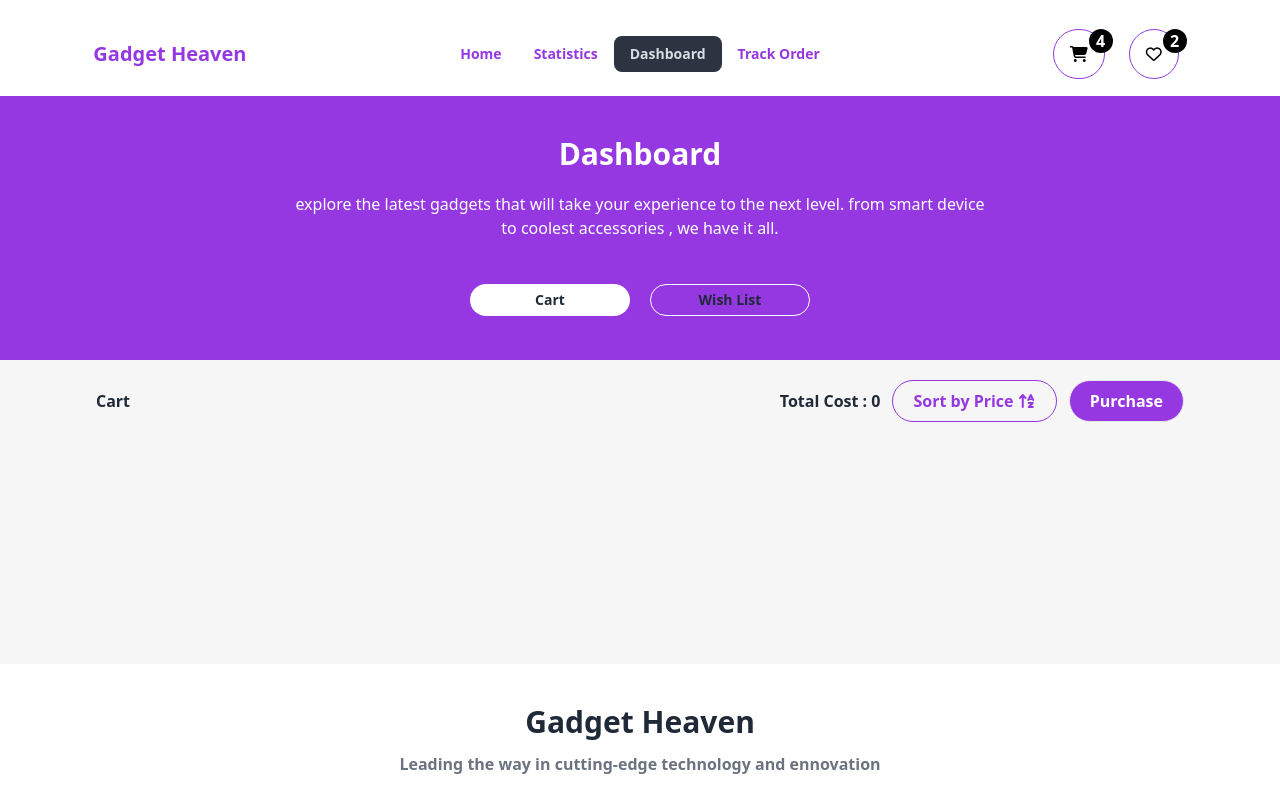
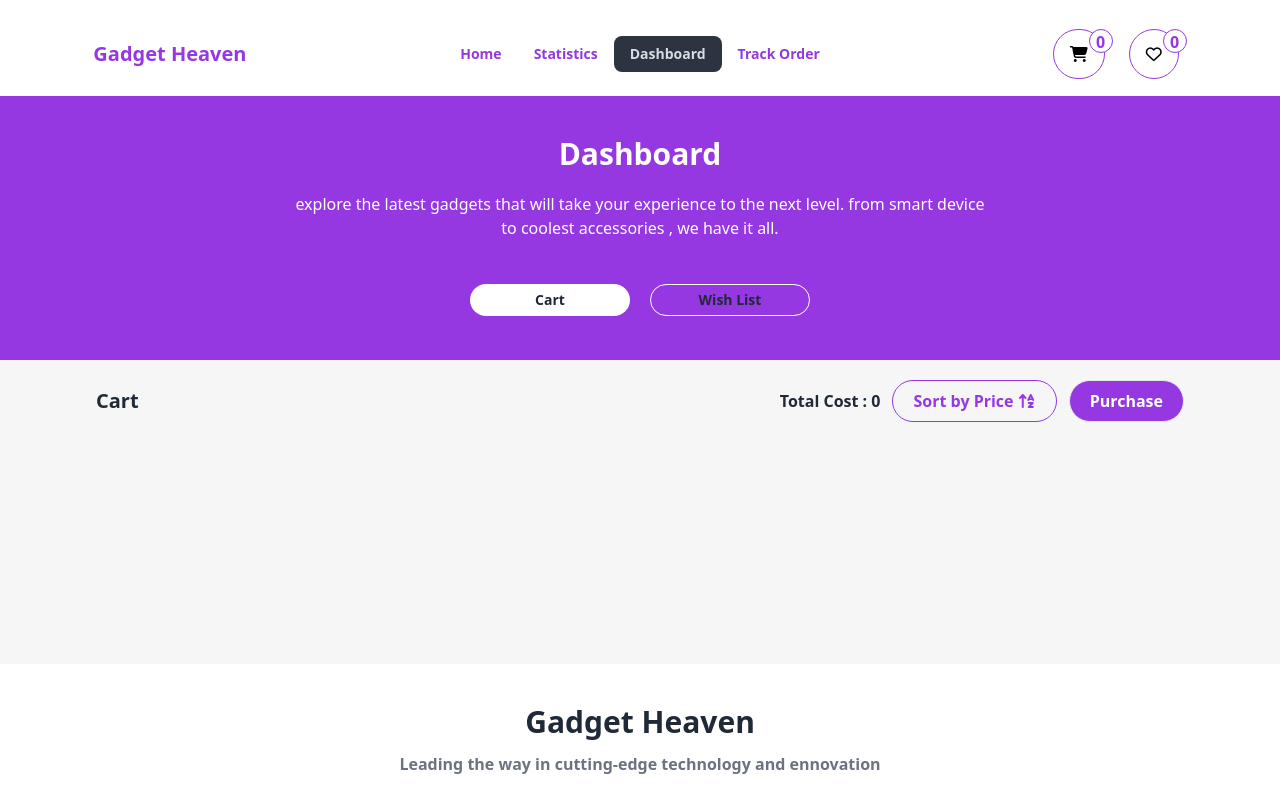
Before and after one commit to programming-hero-web-course-4/b10a8-gadget-heaven-rehan606, a React (Vite) app: page /dashboard/cart in a window 1280 px wide. Shown: the top 800 px of the page. Built offline with nearby package versions, Linux system fonts and the light colour scheme.

Commit message:
Dashboard by default CartContent component

```diff
--- a/src/components/Banner.jsx
+++ b/src/components/Banner.jsx
@@ -2,9 +2,9 @@
 
 const Banner = () => {
     return (
-        <div className="mb-20 px-7">
+        <div className="mb-20 ">
             <div className="bg-[#9538E2] -mt-20 rounded-2xl">
-                <div className=" container text-white pt-32 pb-44 ">
+                <div className=" container mx-auto text-white pt-32 pb-44 ">
                     <div className="hero-content text-center">
                         <div className="w-3/4 px-5">
                             <h1 className="text-5xl font-bold leading-tight">Upgrade Your Tech Accessorize with Gadget Heaven Accessories</h1>
--- a/src/components/CartContent.jsx
+++ b/src/components/CartContent.jsx
@@ -42,7 +42,7 @@ const CartContent = () => {
             <div className="px-24">
                 <div className="container mx-auto flex justify-between items-center mt-5">
                     <div>
-                        <h2 className="font-semibold">Cart</h2>
+                        <h2 className="font-bold text-xl">Cart</h2>
                     </div>
 
                     <div className="flex items-center gap-3">
--- a/src/components/Categories.jsx
+++ b/src/components/Categories.jsx
@@ -4,9 +4,10 @@ import {  NavLink } from "react-router-dom";
 
 const Categories = ({categories}) => {
     return (
-        <div className="container w-8/12 mx-auto  mb-20">
+        <div className="container w-12/12 mx-auto  mb-20">
 
-            <div role="tablist" className="tabs tabs-boxed border border-gray-300 bg-white p-5 rounded-xl space-y-3 flex flex-col  items-start w-[250px]">
+            <div role="tablist" className="items-start ml-20
+             tabs tabs-boxed border border-gray-300 bg-white p-5 rounded-xl space-y-3 flex flex-col  w-[250px]">
 
                 {
 
--- a/src/components/Dashboard.jsx
+++ b/src/components/Dashboard.jsx
@@ -5,6 +5,7 @@
 // import CartItem from "./CartItem";
 
 import { Outlet, useNavigate } from "react-router-dom";
+import CartContent from "./CartContent";
 
 
 const Dashboard = () => {
@@ -30,7 +31,8 @@ const Dashboard = () => {
                 </div>
 
             </div>
-            <Outlet></Outlet>
+            {/* <Outlet></Outlet> */}
+            {location.pathname === '/dashboard' ? <CartContent></CartContent> : <Outlet />}
 
 
 
--- a/src/components/GadgetCards.jsx
+++ b/src/components/GadgetCards.jsx
@@ -18,7 +18,7 @@ const GadgetCards = () => {
     }, [category, data])
 
     return (
-        <div className="container w-12/12 mx-auto px-7">
+        <div className="container w-12/12  pr-7">
             <div className="grid grid-cols-1 md:grid-cols-2 lg:grid-cols-3 gap-4">
                 {
                     gadget.map(gadget => <Card key={gadget.id} gadget={gadget}></Card> )
--- a/src/components/Navbar.jsx
+++ b/src/components/Navbar.jsx
@@ -46,7 +46,7 @@ const Navbar = () => {
 
     return (
         <div className={`pt-10 ${sectionBackgroundClass} ${sectionBackground} ${stastisticBg} ${trackBg}` }>
-            <div className="navbar  mx-auto w-11/12 text-white px-10 ">
+            <div className="container navbar  mx-auto w-11/12 text-white px-10 ">
                 <div className="navbar-start">
                     <div className="dropdown">
                         <div tabIndex={0} role="button" className="btn btn-ghost lg:hidden">
@@ -84,12 +84,12 @@ const Navbar = () => {
 
                     <button className=" flex">
                         <i className="fa-solid fa-cart-shopping border border-[#9538E2] bg-white rounded-full p-4 text-black"></i>
-                        <span className="text-white font-semibold bg-black w-6 h-6 rounded-full -ml-4">4</span>
+                        <span className="text-white font-semibold border border-[#9538E2] textColor bg-white w-6 h-6 rounded-full -ml-4">0</span>
                     </button>
 
                     <button className="ml-4 flex">
                         <i className="fa-regular fa-heart border border-[#9538E2] bg-white rounded-full p-4 text-black"></i>
-                        <span className="text-white font-semibold bg-black w-6 h-6 rounded-full -ml-4">2</span>
+                        <span className="text-white font-semibold border border-[#9538E2] textColor bg-white w-6 h-6 rounded-full -ml-4">0</span>
                     </button>
                 </div>
             </div>
--- a/src/components/Root.jsx
+++ b/src/components/Root.jsx
@@ -13,7 +13,7 @@ const Root = () => {
         <div>
             <Toaster></Toaster>
             <Navbar></Navbar>
-            <div className="min-h-[calc(100vh-232px)] ">
+            <div className="min-h-[calc(100vh-232px)] container mx-auto">
                 <Outlet ></Outlet>
             </div>
             <Footer></Footer>
--- a/src/main.jsx
+++ b/src/main.jsx
@@ -50,6 +50,10 @@ const router = createBrowserRouter([
         element: <Dashboard></Dashboard>,
         children:[
           {
+            index: true,
+            element: <CartContent></CartContent>,
+          },
+          {
             path: 'cart',
             element: <CartContent></CartContent> ,
           }
```
